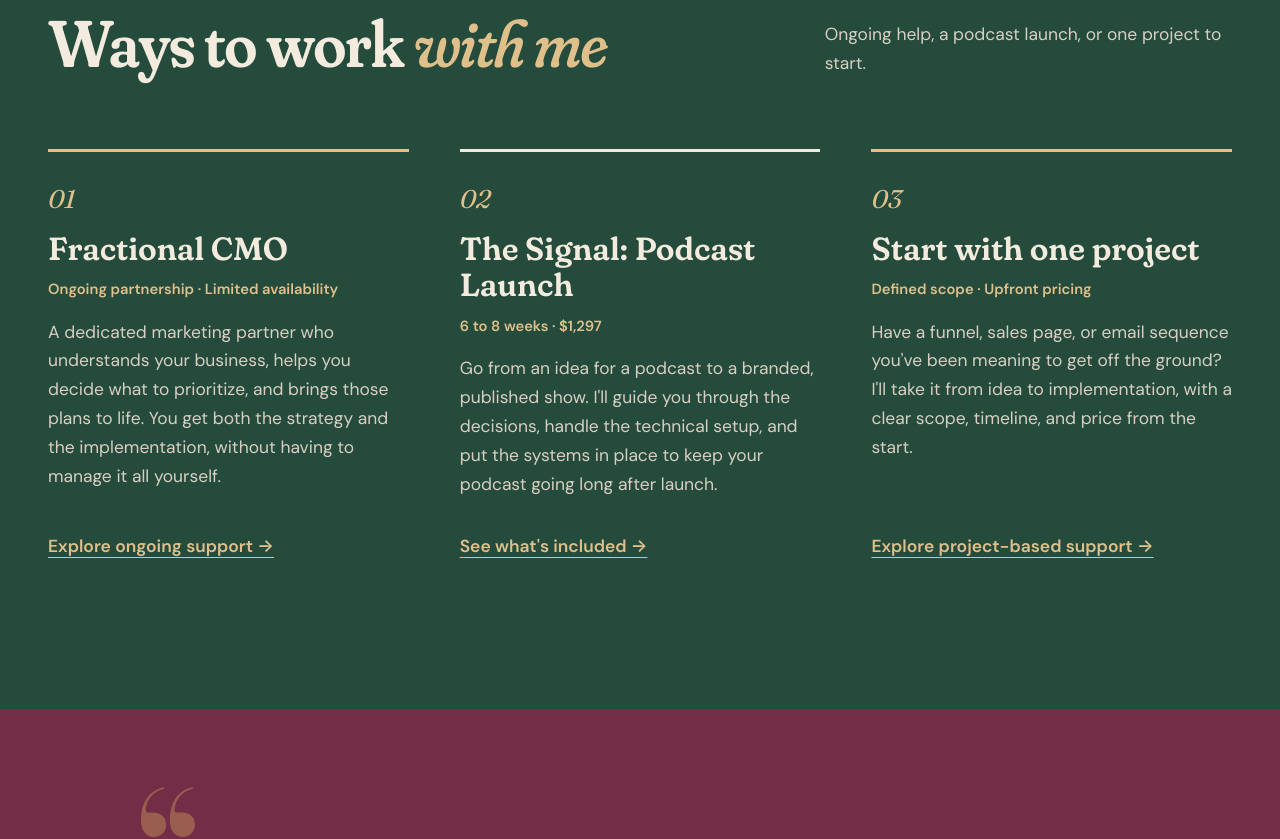
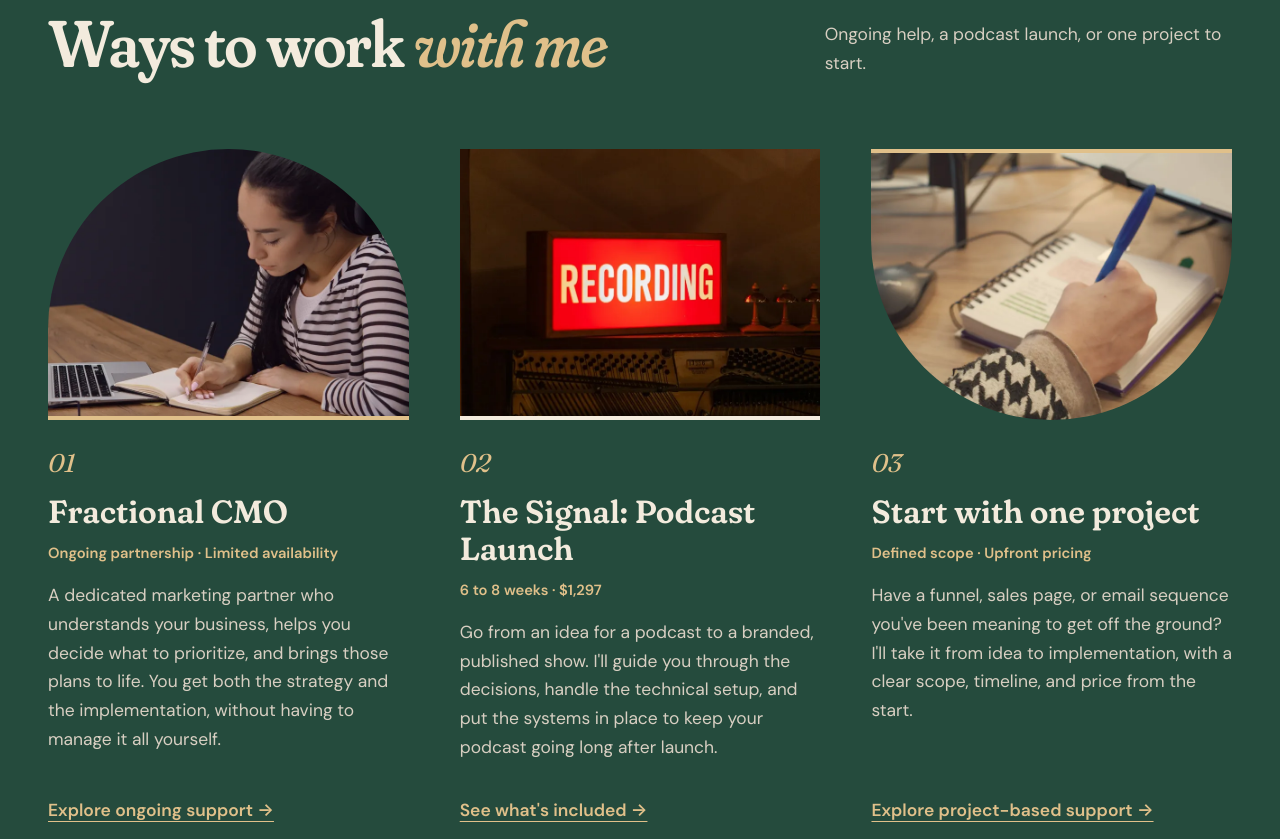
Before and after one commit to priscillazaehringer/website_V2, a plain HTML site: page index.html in a window 1280 px wide. Shown: the part 1935-2774 px from the top of the page. Drawn offline with Linux system fonts and the light colour scheme.

Commit message:
Homepage offers: a photo for each way to work together
Arched, square and inverted-arch crops: woman planning at a desk (Mixkit
4806, free license), the recording sign photo, and hands writing in a
planner (Mixkit 42658, free license). Warm-graded to match.

Co-Authored-By: Claude Opus 5.5 <noreply@anthropic.com>
Claude-Session: https://claude.ai/code/session_01KunrTqEVJKWjL3YnyNjTjS

```diff
--- a/index.html
+++ b/index.html
@@ -91,6 +91,17 @@
     .wood-close { position: relative; padding-block: clamp(96px, 12vw, 168px); background: #742D47 url("/assets/img/cashmere-mulberry.webp") 0 0 / 900px auto; }
     .wood-close .paper-card { box-shadow: 12px 12px 0 #3E1626, 0 40px 70px -30px rgba(0,0,0,0.6); border-color: #3E1626; }
     @media (max-width: 600px) { .wood-close .paper-card { box-shadow: 8px 8px 0 #3E1626; } }
+
+    .offers li { border-top: 0; padding-top: 0; }
+    .offer-img { margin: 0 0 22px; position: relative; overflow: hidden; }
+    .offer-img img { width: 100%; aspect-ratio: 4 / 3; object-fit: cover; transition: transform 0.6s cubic-bezier(.2,.7,.2,1); }
+    .offers li:hover .offer-img img { transform: scale(1.04); }
+    .offer-img::after { content: ""; position: absolute; left: 0; right: 0; bottom: 0; height: 4px; background: var(--hi); }
+    .offers li.featured .offer-img::after { background: var(--paper); }
+    .offers li:nth-child(1) .offer-img { border-radius: 999px 999px 0 0; }
+    .offers li:nth-child(3) .offer-img { border-radius: 0 0 999px 999px; }
+    .offers li:nth-child(3) .offer-img::after { top: 0; bottom: auto; }
+    @media (prefers-reduced-motion: reduce) { .offer-img img { transition: none; } }
   </style>
 </head>
 <body>
@@ -182,6 +193,7 @@
       </div>
       <ul class="offers reveal">
         <li>
+          <figure class="offer-img"><img src="/assets/img/offer-cmo.webp" width="800" height="600" loading="lazy" decoding="async" alt="A woman at a wooden desk writing a plan in a notebook"></figure>
           <p class="num">01</p>
           <h3>Fractional CMO</h3>
           <p class="meta">Ongoing partnership &middot; Limited availability</p>
@@ -190,6 +202,7 @@
           <a href="/support.html" class="link">Explore ongoing support &#8594;</a>
         </li>
         <li class="featured">
+          <figure class="offer-img"><img src="/assets/img/offer-signal.webp" width="800" height="600" loading="lazy" decoding="async" alt="A glowing red RECORDING sign in a recording studio"></figure>
           <p class="num">02</p>
           <h3>The Signal: Podcast Launch</h3>
           <p class="meta">6 to 8 weeks &middot; $1,297</p>
@@ -198,6 +211,7 @@
           <a href="/podcast.html" class="link">See what's included &#8594;</a>
         </li>
         <li>
+          <figure class="offer-img"><img src="/assets/img/offer-project.webp" width="800" height="600" loading="lazy" decoding="async" alt="A hand writing in a spiral planner with highlighted notes"></figure>
           <p class="num">03</p>
           <h3>Start with one project</h3>
           <p class="meta">Defined scope &middot; Upfront pricing</p>
```
Also changed, not shown: assets/img/offer-cmo.webp (added), assets/img/offer-project.webp (added), assets/img/offer-signal.webp (added).
